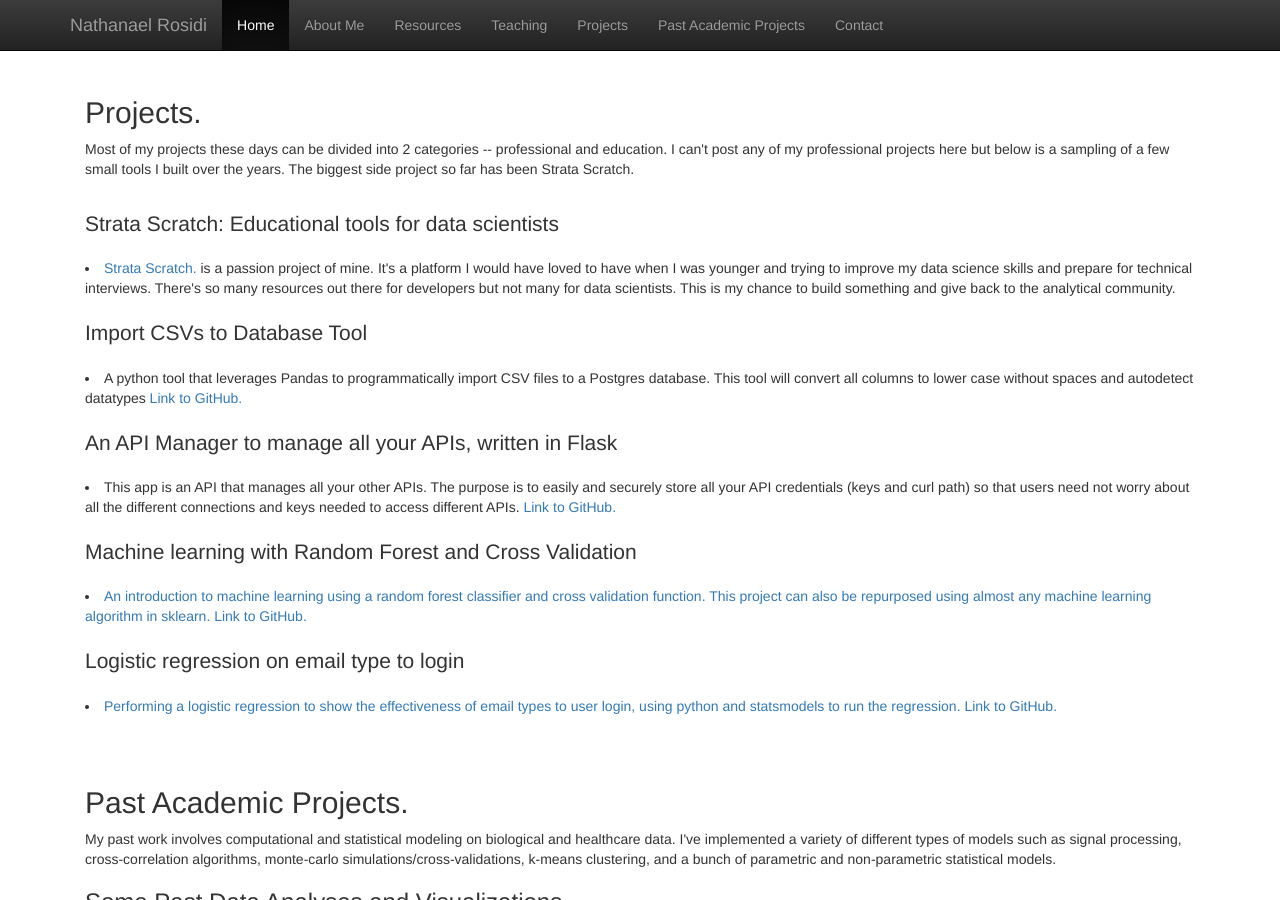
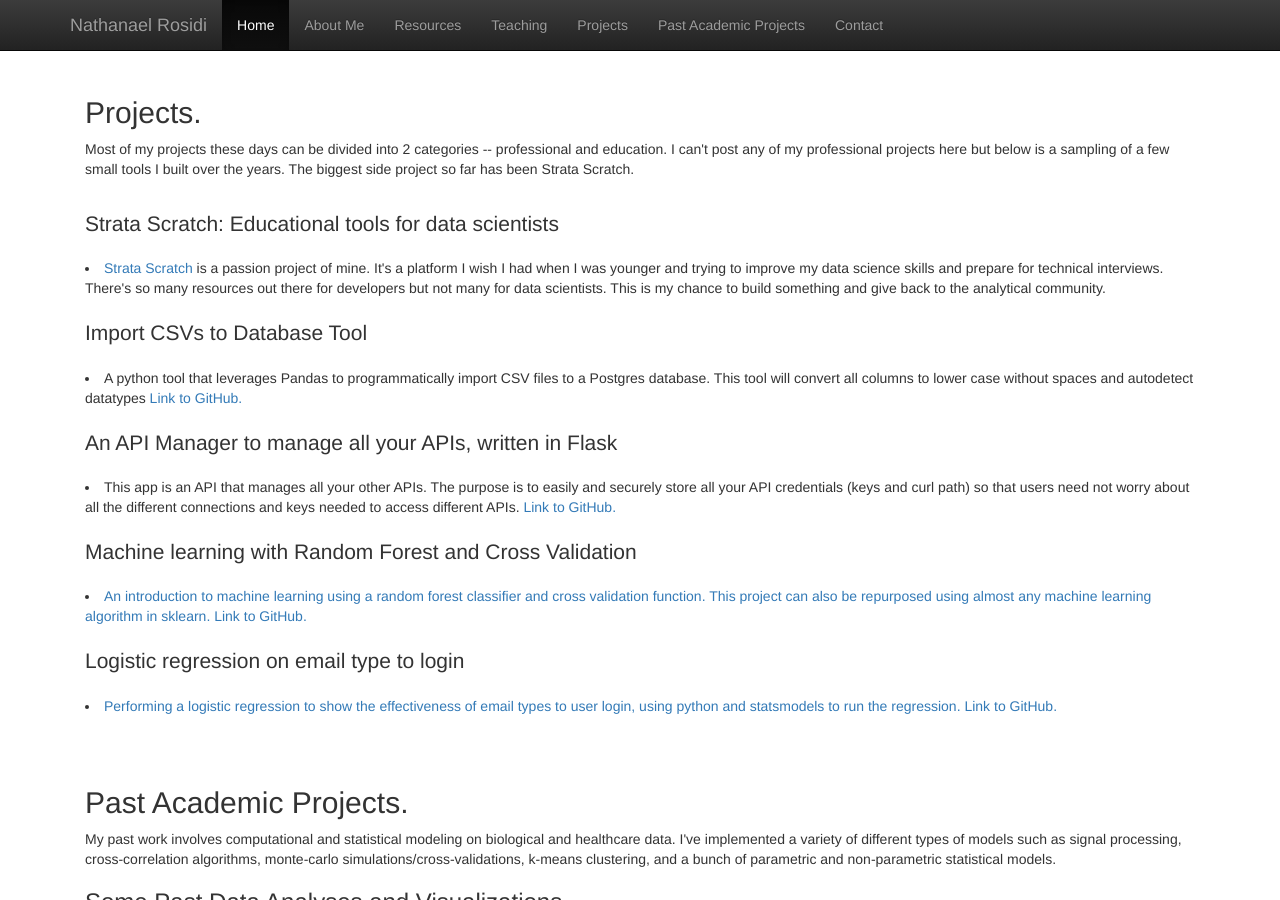
Before and after one commit to nlrosidi/nlrosidi.github.io, a Jekyll site: the page index.html, which Jekyll copies as it is, in a window 1280 px wide and 900 px high, scrolled down 1417 px. Built offline with Jekyll 4.4.1, drawn with Linux system fonts in a browser that asks for light colours; nearby versions of some CDN libraries.

Commit message:
Update index.html

```diff
--- a/index.html
+++ b/index.html
@@ -106,7 +106,7 @@
           <p>Most of my projects these days can be divided into 2 categories -- professional and education. I can't post any of my professional projects here but below is a sampling of a few small tools I built over the years. The biggest side project so far has been Strata Scratch.</p>
 	  <br>
 	  <p class="lead">Strata Scratch: Educational tools for data scientists</p>
-	  <li><a target="_blank" href="https://stratascratch.com"> Strata Scratch.</a> is a passion project of mine. It's a platform I would have loved to have when I was younger and trying to improve my data science skills and prepare for technical interviews. There's so many resources out there for developers but not many for data scientists. This is my chance to build something and give back to the analytical community.</li>
+	  <li><a target="_blank" href="https://stratascratch.com"> Strata Scratch</a> is a passion project of mine. It's a platform I wish I had when I was younger and trying to improve my data science skills and prepare for technical interviews. There's so many resources out there for developers but not many for data scientists. This is my chance to build something and give back to the analytical community.</li>
           <br>
 	  <p class="lead">Import CSVs to Database Tool</p>
           <li>A python tool that leverages Pandas to programmatically import CSV files to a Postgres database. This tool will convert all columns to lower case without spaces and autodetect datatypes<a target="_blank" href="https://github.com/nlrosidi/csv_to_db"> Link to GitHub.</a></li>
```
